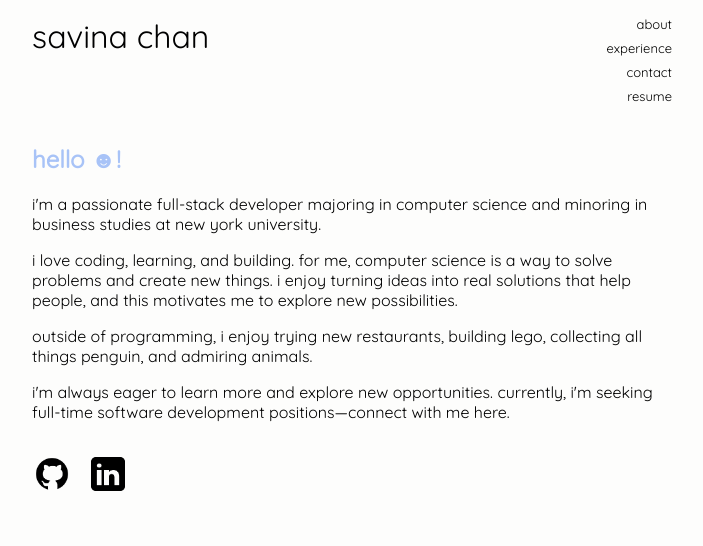
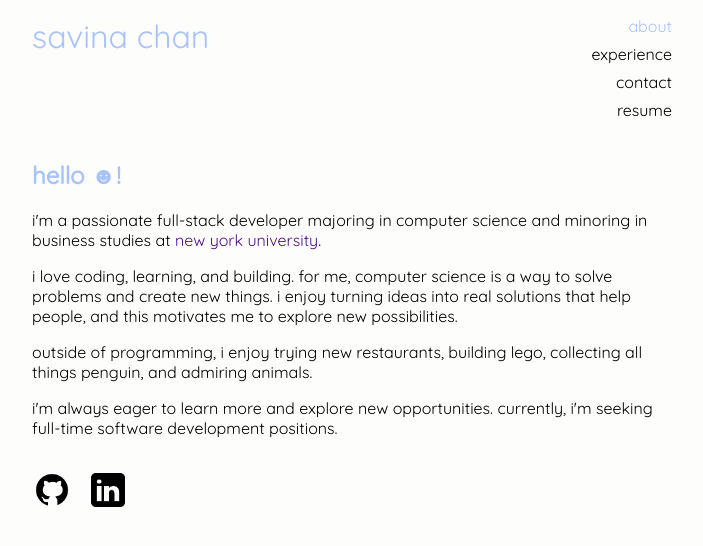
Before and after one commit to savina-chan/savina-chan.github.io, an Angular app: page / in a window 1280 px wide. Shown: the top 546 px of the page, without its empty margins (288-991 px from the left). Built offline with nearby package versions, Linux system fonts and the light colour scheme.

Commit message:
changed active and hover colors for header and changed about description

```diff
--- a/src/app/header/header.component.html
+++ b/src/app/header/header.component.html
@@ -1,14 +1,14 @@
 <div class="navbar">
     <div class="left">
         <ul>
-            <li>savina chan</li>
+            <li class="name">savina chan</li>
         </ul>
     </div>
 
     <div class="right">
         <ul>
-            <li routerLink="/">about</li>
-            <li>experience</li>
+            <li routerLink="/" routerLinkActive="active" [routerLinkActiveOptions]="{exact: true}">about</li>
+            <li routerLink="/experience" routerLinkActive="active" [routerLinkActiveOptions]="{exact: true}">experience</li>
             <li>contact</li>
             <li>resume</li>
         </ul>
--- a/src/app/header/header.component.scss
+++ b/src/app/header/header.component.scss
@@ -7,6 +7,10 @@
 .left {
     display: flex;
     align-items: center;
+}
+
+.name {
+    color: #A8C3F7
 }
 
 .right {
@@ -31,5 +35,14 @@
     margin: 0.5rem 0;
     cursor: pointer;
     text-align: right;
-    font-size: small;
+    font-size: medium;
 }
+
+.active {
+    color: #A8C3F7;
+}
+
+.right li:hover {
+    text-decoration: underline;
+    text-decoration-color: #A8C3F7;
+}
--- a/src/app/home/home.component.html
+++ b/src/app/home/home.component.html
@@ -1,7 +1,7 @@
 <h2 class="greeting">hello ☻!</h2>
 <p>
     i'm a passionate full-stack developer majoring in computer science and minoring in business studies
-    at new york university.
+    at <span class="violet">new york university</span>.
 </p>
 
 <p>
@@ -16,5 +16,5 @@
 
 <p>
     i'm always eager to learn more and explore new opportunities. currently, i'm seeking full-time software
-    development positions—connect with me here.
+    development positions.
 </p>
--- a/src/app/home/home.component.scss
+++ b/src/app/home/home.component.scss
@@ -1,3 +1,6 @@
 .greeting {
     color: #A8C3F7;
 }
+.violet {
+    color: #4F0F87
+}
```
